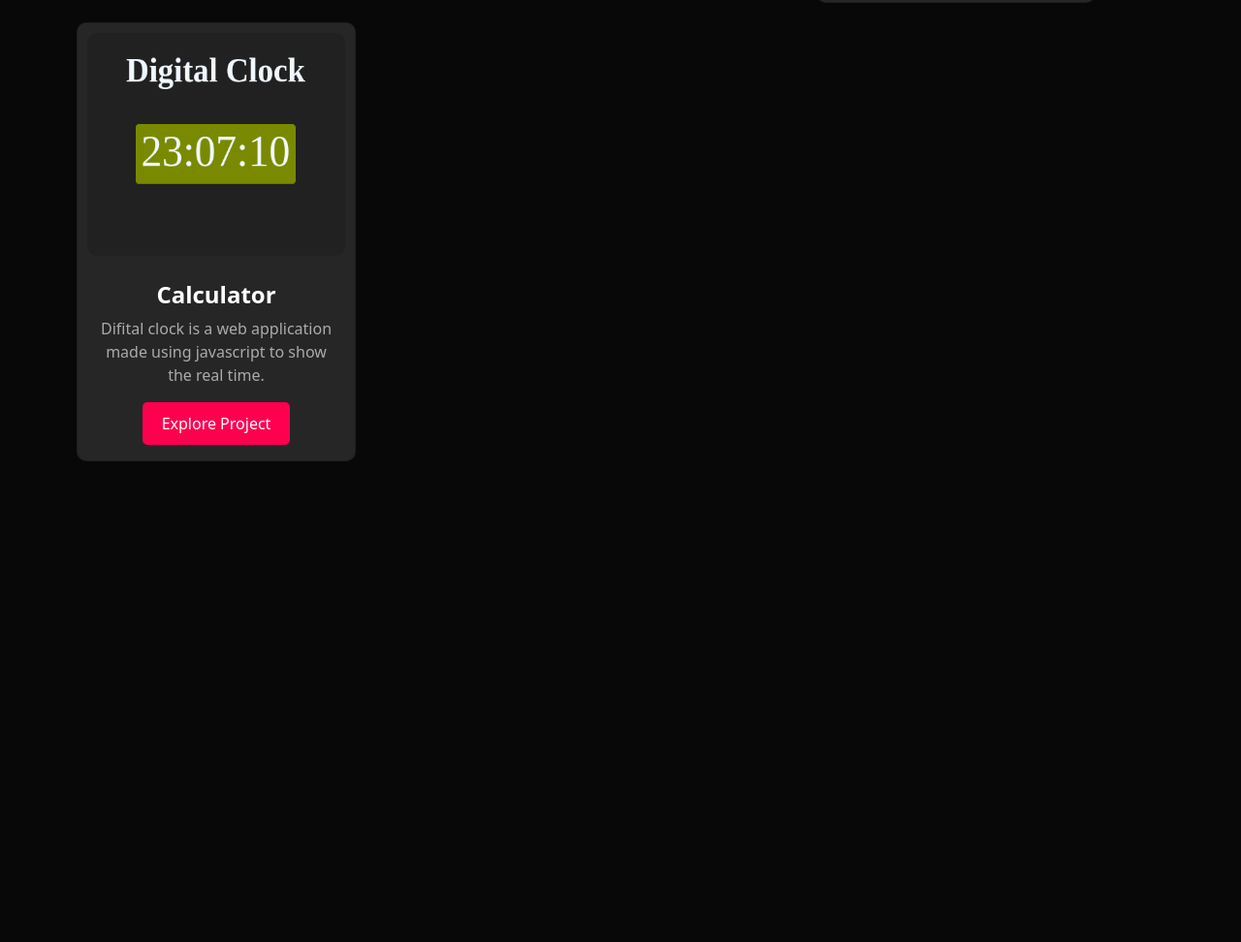
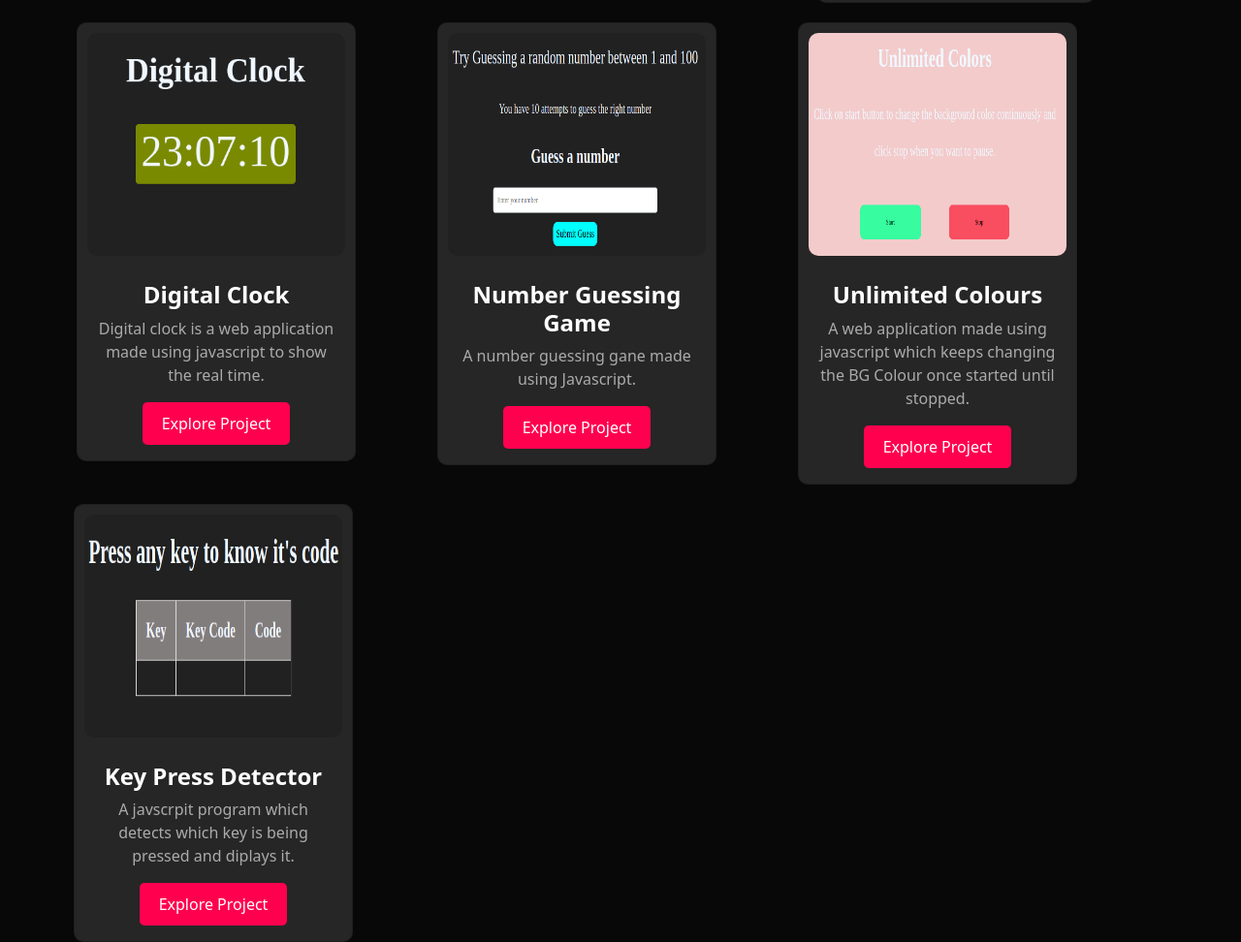
Before and after one commit to anjana732/Portfolio, a plain HTML site: page projects.html in a window 1280 px wide. Shown: the part 518-1490 px from the top of the page at 97% size. Before the commit the page ends 994 px from the top, so only its background shows below. Drawn offline with nearby package versions, Linux system fonts and the light colour scheme.

Commit message:
Add Projects

```diff
--- a/projects.html
+++ b/projects.html
@@ -50,33 +50,70 @@
           <div class="card" style="width: 18rem;">
             <img src="/Assets/Screenshot from 2024-09-29 23-07-32.png" class="card-img-top" alt="..." width="100" height="250">
             <div class="card-body">
-              <h5 class="card-title">Calculator</h5>
-              <p class="card-text">Difital clock is a web application made using javascript to show the real time.</p>
+              <h5 class="card-title">Digital Clock</h5>
+              <p class="card-text">Digital clock is a web application made using javascript to show the real time.</p>
               <a href="https://anjana732.github.io/JsProjects/DigitalClock/index.html" class="btn btn-primary">Explore Project</a>
             </div>
           </div>
         </div>
-        <!-- <div class="col">
+      <div class="col">
           <div class="card" style="width: 18rem;">
-            <img src="/Assets/Screenshot from 2024-09-29 22-57-32.png" class="card-img-top" alt="..." width="10" height="250">
+            <img src="/Assets/Screenshot from 2024-09-30 11-08-49.png" class="card-img-top" alt="..." width="10" height="250">
             <div class="card-body">
-              <h5 class="card-title">Colour Scheme Switcher</h5>
-              <p class="card-text">Application made using Javascript to changes the background colour on just a click of button.</p>
-              <a href="https://anjana732.github.io/JsProjects/ColorSwitcher/index.html" class="btn btn-primary">Explore Project</a>
+              <h5 class="card-title">Number Guessing Game</h5>
+              <p class="card-text">A number guessing gane made using Javascript.</p>
+              <a href="https://anjana732.github.io/JsProjects/GuessNumber/index.html" class="btn btn-primary">Explore Project</a>
             </div>
           </div>
         </div>
         <div class="col">
           <div class="card" style="width: 18rem;">
-            <img src="/Assets/Screenshot from 2024-09-29 22-59-49.png" class="card-img-top" alt="...">
+            <img src="/Assets/Screenshot from 2024-09-30 11-13-22.png" class="card-img-top" alt="...">
+            <div class="card-body">
+              <h5 class="card-title">Unlimited Colours</h5>
+              <p class="card-text">A web application made using javascript which keeps changing the BG Colour once started until stopped.</p>
+              <a href="https://anjana732.github.io/JsProjects/BackGroundChanger/index.html" class="btn btn-primary" >Explore Project</a>
+            </div>
+        </div>
+      </div>
+    </div>
+
+
+    <div class="container text-center r-2">
+      <div class="row">
+        <div class="col">
+          <div class="card" style="width: 18rem;">
+            <img src="/Assets/Screenshot from 2024-09-30 11-22-07.png" class="card-img-top" alt="..." width="100" height="250">
+            <div class="card-body">
+              <h5 class="card-title">Key Press Detector</h5>
+              <p class="card-text">A javscrpit program which detects which key is being pressed and diplays it.</p>
+              <a href="https://anjana732.github.io/JsProjects/KeyPressDetector/index.html" class="btn btn-primary">Explore Project</a>
+            </div>
+          </div>
+        </div>
+      <!-- <div class="col">
+          <div class="card" style="width: 18rem;">
+            <img src="/Assets/Screenshot from 2024-09-30 11-08-49.png" class="card-img-top" alt="..." width="10" height="250">
+            <div class="card-body">
+              <h5 class="card-title">Number Guessing Game</h5>
+              <p class="card-text">A number guessing gane made using Javascript.</p>
+              <a href="https://anjana732.github.io/JsProjects/GuessNumber/index.html" class="btn btn-primary">Explore Project</a>
+            </div>
+          </div>
+        </div> -->
+        <!-- <div class="col">
+          <div class="card" style="width: 18rem;">
+            <img src="/Assets/Screenshot from 2024-09-30 11-13-22.png" class="card-img-top" alt="...">
             <div class="card-body">
               <h5 class="card-title">BMI Calculator</h5>
               <p class="card-text">A web application made using javascript to calculate the Body Mass Index of a person by getting weight and height as input.</p>
-              <a href="https://anjana732.github.io/JsProjects/BMICalulator/index.html" class="btn btn-primary" >Explore Project</a>
+              <a href="https://anjana732.github.io/JsProjects/BackGroundChanger/index.html" class="btn btn-primary" >Explore Project</a>
             </div>
         </div> -->
       </div>
     </div>
+
+
     <!-- https://anjana732.github.io/ShoppingWebsite/ -->
     <script src="https://cdn.jsdelivr.net/npm/bootstrap@5.3.2/dist/js/bootstrap.bundle.min.js" integrity="sha384-C6RzsynM9kWDrMNeT87bh95OGNyZPhcTNXj1NW7RuBCsyN/o0jlpcV8Qyq46cDfL" crossorigin="anonymous"></script>
   </body>
```
Also changed, not shown: Assets/Screenshot from 2024-09-30 11-08-49.png (added), Assets/Screenshot from 2024-09-30 11-13-22.png (added), Assets/Screenshot from 2024-09-30 11-22-07.png (added).
